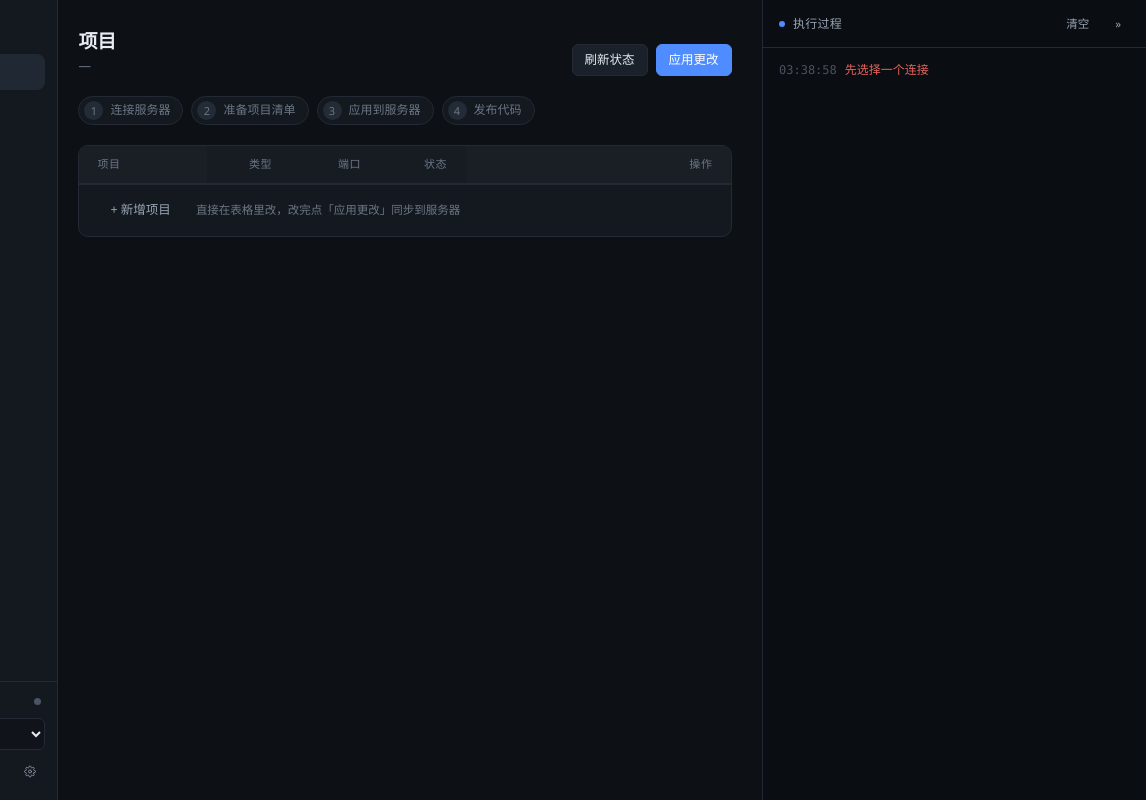
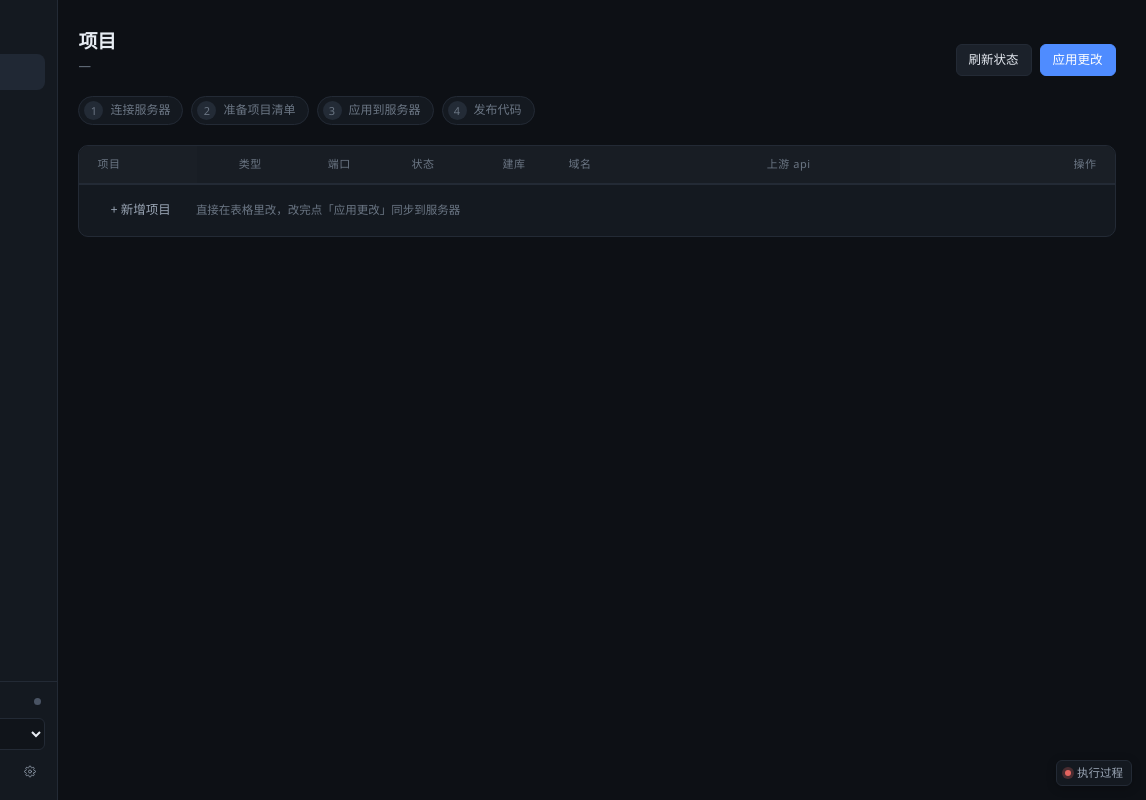
Before and after one commit to keep1224/deploy-desk, an Electron app: page renderer/index.html in a window 1280 px wide. Both pictures are taken after a click on the button "应用更改". Shown: the full height of the page, 134-1280 px from the left. Drawn offline with Linux system fonts and the light colour scheme; no server answers.

Commit message:
feat: collapse the log panel by default, show it on demand
- Body starts log-hidden so the project table gets the full width; a
  floating 执行过程 button toggles the panel and remembers the choice
- New log output tints the button's dot; errors turn it red, cleared on open
- Trim table widths and shorten db/api option labels so the eight columns
  fit the default 1280 window without horizontal scrolling

```diff
--- a/renderer/app.js
+++ b/renderer/app.js
@@ -40,10 +40,19 @@ function appendLog(kind, text) {
   const parts = buf.split('\n');
   logTail.set(kind, parts.pop());
   for (const line of parts) writeLine(kind, line);
+  markLogActivity(kind, text);
 
   clearTimeout(logTimers.get(kind));
   if (logTail.get(kind)) logTimers.set(kind, setTimeout(() => flushTail(kind), 150));
   consoleEl.scrollTop = consoleEl.scrollHeight;
+}
+
+// 日志默认收起，输出落在看不见的面板里，所以按钮上留个提示点：有输出变蓝，报错变红
+function markLogActivity(kind, text) {
+  if (!String(text || '').trim() || !document.body.classList.contains('log-hidden')) return;
+  const btn = $('#btnLogShow');
+  btn.classList.add('has-log');
+  if (kind === 'err') btn.classList.add('has-err');
 }
 
 window.api.onLog(({ kind, text }) => appendLog(kind || 'out', text));
@@ -130,7 +139,7 @@ function applySettings(s) {
     }
   }
   if (typeof s.webClean === 'boolean') $('#webClean').checked = s.webClean;
-  if (s.logPanel === 'off') setLogVisible(false);
+  if (s.logPanel === 'on') setLogVisible(true, false);
   const theme = typeof s.theme === 'string' ? s.theme : 'system';
   $('#themeSelect').value = theme;
   applyTheme(theme);
@@ -166,11 +175,12 @@ themeMedia.addEventListener('change', () => {
   if ($('#themeSelect').value === 'system') applyTheme('system');
 });
 
-// ── 日志面板收起/展开：收起后表格占满整行，选择记住 ──────────
-function setLogVisible(on) {
+// ── 日志面板收起/展开：默认收起，需要时点右下角按钮展开，选择记住 ──
+function setLogVisible(on, persist = true) {
   document.body.classList.toggle('log-hidden', !on);
   $('#btnLogShow').hidden = on;
-  persistSettings({ logPanel: on ? 'on' : 'off' });
+  if (on) $('#btnLogShow').classList.remove('has-log', 'has-err');
+  if (persist) persistSettings({ logPanel: on ? 'on' : 'off' });
 }
 
 $('#btnLogHide').addEventListener('click', () => setLogVisible(false));
@@ -642,7 +652,7 @@ function gridRowOf(row, idx) {
   if (row.type === 'api') {
     const dbSel = document.createElement('select');
     dbSel.dataset.field = 'db';
-    for (const [v, label] of [['mysql', '自动建库'], ['none', '不建库']]) {
+    for (const [v, label] of [['mysql', '自动'], ['none', '不建']]) {
       const o = document.createElement('option');
       o.value = v;
       o.textContent = label;
@@ -680,7 +690,7 @@ function gridRowOf(row, idx) {
   if (row.type === 'web') {
     const apiSel = document.createElement('select');
     apiSel.dataset.field = 'api';
-    const apiOpts = [['-', '不反代（纯静态）'], ...apis.map((n) => [n, `/api/ → ${n}`])];
+    const apiOpts = [['-', '不反代'], ...apis.map((n) => [n, `→ ${n}`])];
     // 上游指向已删除的 api 时，显式显示出来，不能静默回显成"不反代"
     if (row.api !== '-' && !apis.includes(row.api)) {
       apiOpts.push([row.api, `${row.api}（上游已删除，请重选）`]);
--- a/renderer/index.html
+++ b/renderer/index.html
@@ -6,7 +6,7 @@
     <title>Deploy Desk</title>
     <link rel="stylesheet" href="style.css" />
   </head>
-  <body>
+  <body class="log-hidden">
     <aside class="side">
       <div class="brand"><span class="logo">D</span>Deploy Desk</div>
 
@@ -291,7 +291,7 @@
     </div>
 
 
-    <button id="btnLogShow" class="btn ghost tiny" hidden>« 日志</button>
+    <button id="btnLogShow" class="btn ghost tiny" title="查看执行过程"><span class="log-dot"></span>执行过程</button>
     <script src="app.js"></script>
   </body>
 </html>
--- a/renderer/style.css
+++ b/renderer/style.css
@@ -700,8 +700,8 @@ textarea {
 .proj-tbl tr.bad:hover td { background: rgba(229, 100, 95, .08); }
 .proj-tbl td.actions { text-align: right; white-space: normal; }
 .proj-tbl td.actions .btn {
-  margin: 1px 0 1px 4px;
-  padding: 0 6px;
+  margin: 1px 0 1px 3px;
+  padding: 0 5px;
   opacity: .75;
 }
 .proj-tbl td.actions .btn:not(.ghost) {
@@ -902,24 +902,45 @@ textarea {
 /* ── 日志面板收起：两栏布局，表格占满整行 ──────────────────── */
 body.log-hidden { grid-template-columns: clamp(184px, 15vw, 216px) minmax(0, 1fr); }
 body.log-hidden .console-wrap { display: none; }
-#btnLogShow { position: fixed; right: 14px; bottom: 14px; z-index: 25; box-shadow: 0 2px 10px rgba(0,0,0,.25); }
+#btnLogShow {
+  position: fixed;
+  right: 14px;
+  bottom: 14px;
+  z-index: 25;
+  gap: 6px;
+  background: var(--surface);
+  border-color: var(--line);
+  box-shadow: 0 2px 10px rgba(0, 0, 0, .25);
+}
+#btnLogShow.has-log .log-dot { background: var(--accent); }
+#btnLogShow.has-err .log-dot {
+  background: var(--err);
+  box-shadow: 0 0 0 3px color-mix(in srgb, var(--err), transparent 75%);
+}
+.log-dot {
+  width: 6px;
+  height: 6px;
+  border-radius: 50%;
+  background: var(--text-3);
+  flex: none;
+}
 
 /* ── 项目清单：单元格直接编辑 ──────────────────────────────── */
 /* 8 列可编辑布局比容器宽时宁可横向滚动，也不压缩列宽（否则操作列按钮竖排撑高行）；
    项目列和操作列 sticky，滚动时两边始终可见 */
-.proj-tbl { table-layout: fixed; min-width: 1114px; }
-.proj-tbl .col-actions { width: 264px; }
+.proj-tbl { table-layout: fixed; min-width: 1024px; }
+.proj-tbl .col-actions { width: 212px; }
 .proj-tbl td { padding-top: 6px; padding-bottom: 6px; vertical-align: middle; }
 .proj-tbl .c-type, .proj-tbl .c-port, .proj-tbl .c-db, .proj-tbl .c-st { text-align: center; }
 .proj-tbl .c-type select, .proj-tbl .c-port input, .proj-tbl .c-db select { text-align: center; }
 .proj-tbl .actions { text-align: right; white-space: nowrap; }
-.proj-tbl .c-name { width: 128px; }
+.proj-tbl .c-name { width: 116px; }
 .proj-tbl .c-type { width: 106px; }
-.proj-tbl .c-port { width: 72px; }
-.proj-tbl .c-domain { width: 210px; }
-.proj-tbl .c-api { width: 150px; }
+.proj-tbl .c-port { width: 70px; }
+.proj-tbl .c-domain { width: 196px; }
+.proj-tbl .c-api { width: 144px; }
 .proj-tbl .c-db { width: 84px; }
-.proj-tbl .c-st { width: 100px; }
+.proj-tbl .c-st { width: 96px; }
 .proj-tbl td input[data-field],
 .proj-tbl td select[data-field] {
   width: 100%;
```
